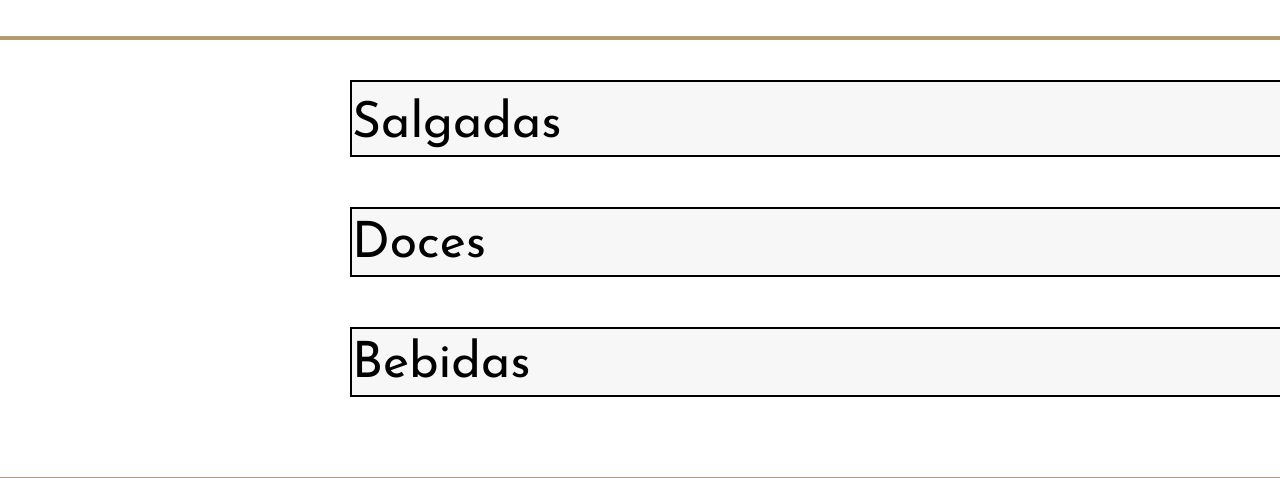
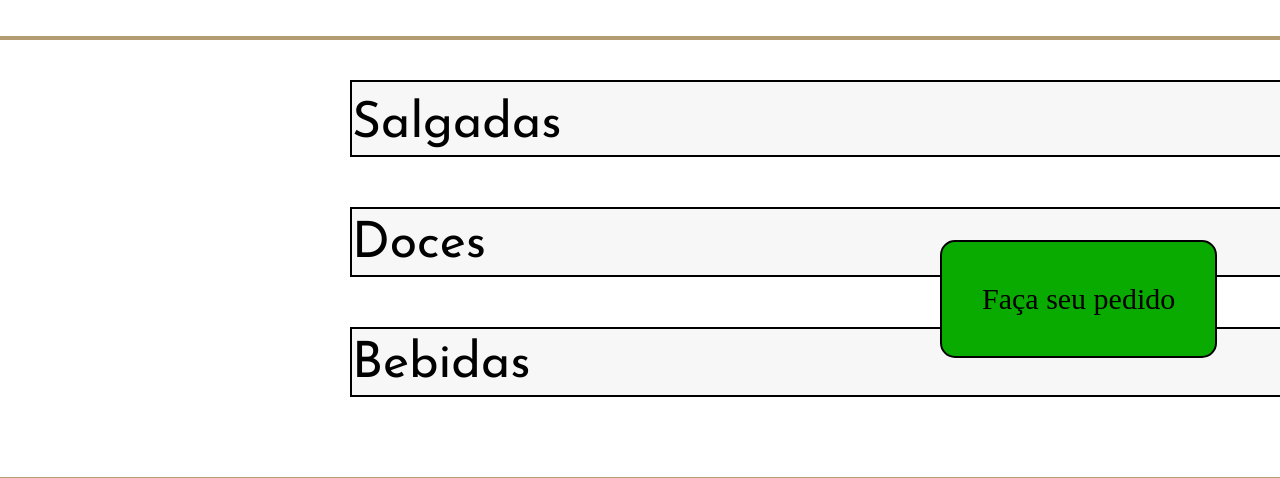
Before and after one commit to Vantoss/Programacao-Web, a PHP site: page /cardapioler.html in a window 1280 px wide. Shown: the part 259-737 px from the top of the page. Run offline with PHP 8.4, Linux system fonts and the light colour scheme.

Commit message:
botão no cardápio

```diff
--- a/cardapioler.css
+++ b/cardapioler.css
@@ -12,6 +12,23 @@
 .cardown{
 	overflow: hidden;
 	padding-bottom: 80px;
+}
+.botão{
+	float: right;
+	margin-right: 250px;
+	margin-top: 200px;
+	width: 90px;
+}
+.fazer{
+	text-decoration: none;
+	background-color: #09AB00;
+	padding: 40px;
+	display: inline-block;
+	border: 2px solid black;
+	border-radius: 15px;
+	font-size: 30px;
+	color: black;
+	position: fixed;
 }
 .lista1{
 	margin-top: 40px;
--- a/cardapioler.html
+++ b/cardapioler.html
@@ -25,6 +25,9 @@
         	<h1 class="cardapio">Cardápio</h1>
         </div>
         <div class="cardown">
+            <div class="botão">
+                <a href="#" class="fazer">Faça seu pedido</a>
+            </div>
         	<div class="lista1">
 	        	<ul class="salgado"> Salgadas
 		        	<li id="divisor">Tradicionais <span>25cm 30cm 35cm</span></li>
```
